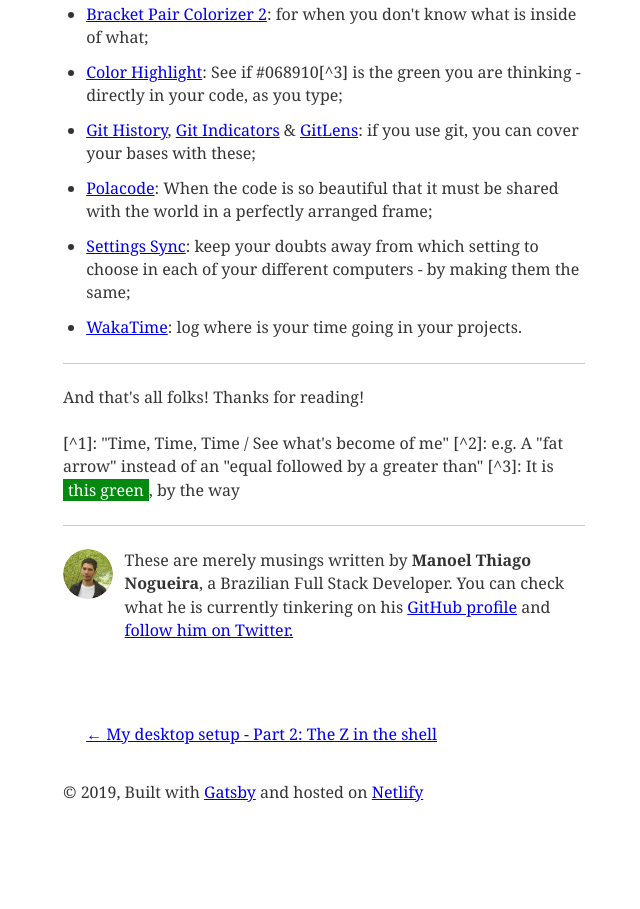
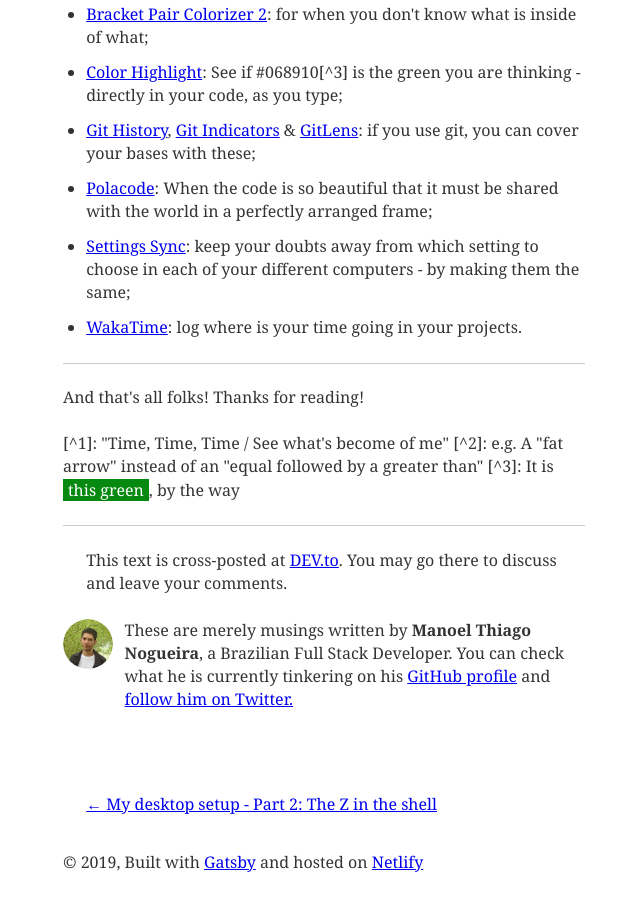
Before and after one commit to ManoelLobo/site, a Gatsby site: page /03-my-desktop-setup-3/ in a window 1280 px wide. Shown: the part 2056-2965 px from the top of the page, without its empty margins (316-956 px from the left). Before the commit the page ends 2895 px from the top, so only its background shows below. Built offline with nearby package versions, Linux system fonts and the light colour scheme; Gatsby itself is replaced by a stand-in of ours; some packages are replaced by stand-ins of ours; what typography-theme-de-young would draw is missing.

Commit message:
cross-post link for post 03

```diff
--- a/content/blog/03-my-desktop-setup-3/index.md
+++ b/content/blog/03-my-desktop-setup-3/index.md
@@ -2,7 +2,7 @@
 title: "My desktop setup - Part 3: The VS Code"
 date: "2019-07-08T15:00:00.000Z"
 description: "The way I roll with the code flow"
-crossLink: ""
+crossLink: "https://dev.to/manoeltlobo/my-desktop-setup-part-3-the-vs-code-5ffc"
 ---
 
 I already discussed at length about my [OS look](/01-my-desktop-setup) and my [terminal configuration](/02-my-desktop-setup-2). Now it is time to talk about my main daily companion, the VS Code editor.
```
